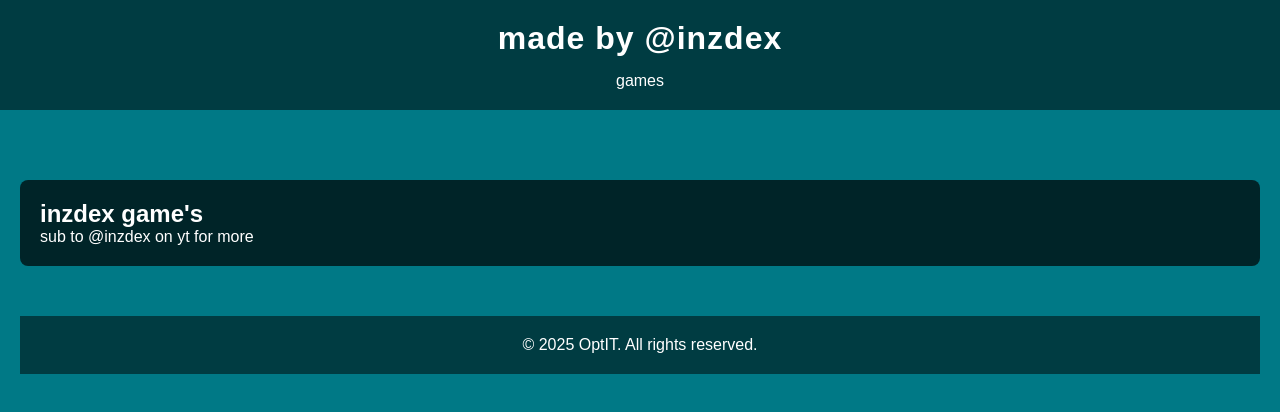
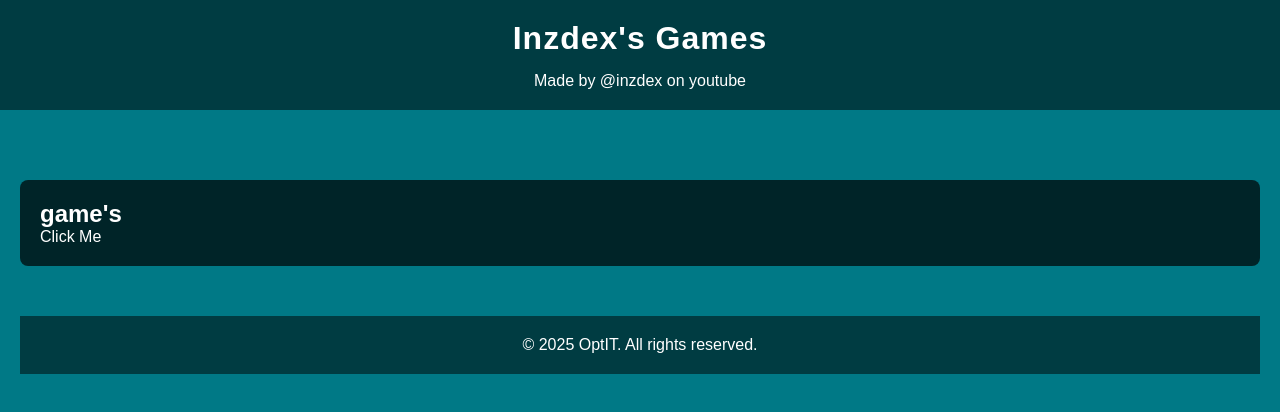
Before and after one commit to inzdex/schoology.github.io, a plain HTML site: page index.html in a window 1280 px wide. Drawn offline with Linux system fonts and the light colour scheme.

Commit message:
Update index.html

```diff
--- a/index.html
+++ b/index.html
@@ -79,18 +79,18 @@
 </head>
 <body>
     <header>
-        <h1>made by @inzdex</h1>
+        <h1>Inzdex's Games</h1>
         <nav>
             <ul>
-                <li><a href="#home">games</a></li>
+                <li><a href="#home">Made by @inzdex on youtube</a></li>
             </ul>
         </nav>
     </header>
 
     <main>
         <section id="home">
-            <h2>inzdex game's</h2>
-            <p>sub to @inzdex on yt for more</p>
+            <h2>game's</h2>
+            <p>Click Me</p>
         </section>
 
     <footer>
```
